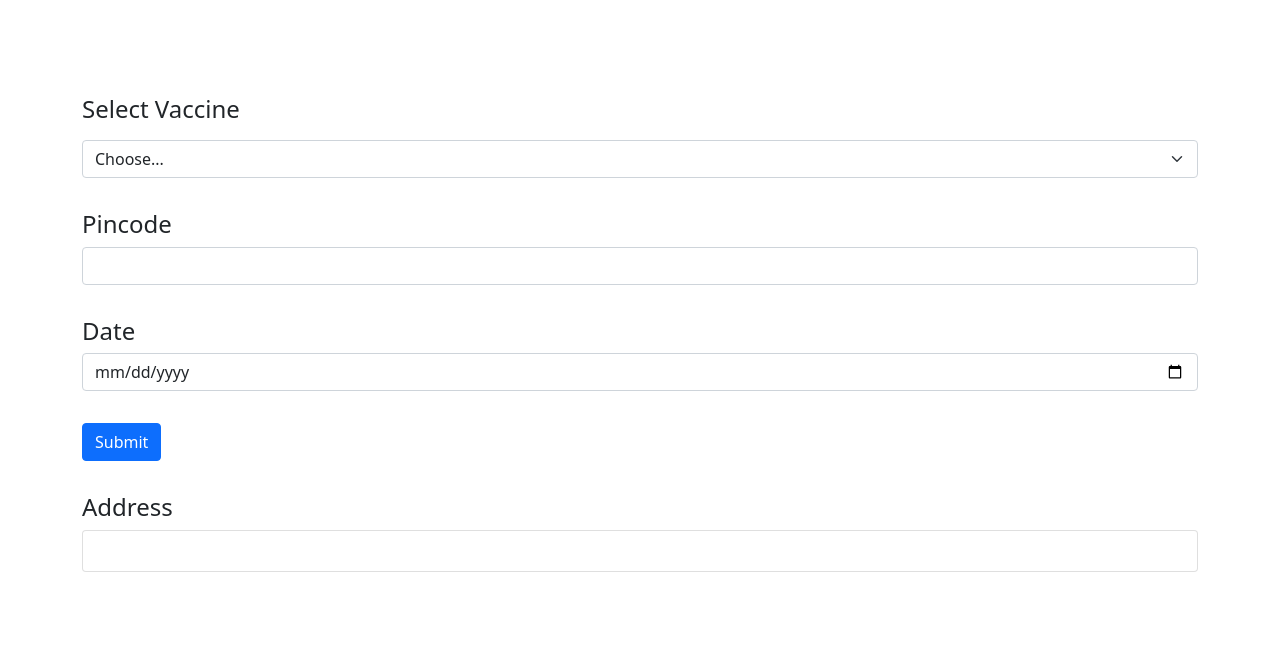
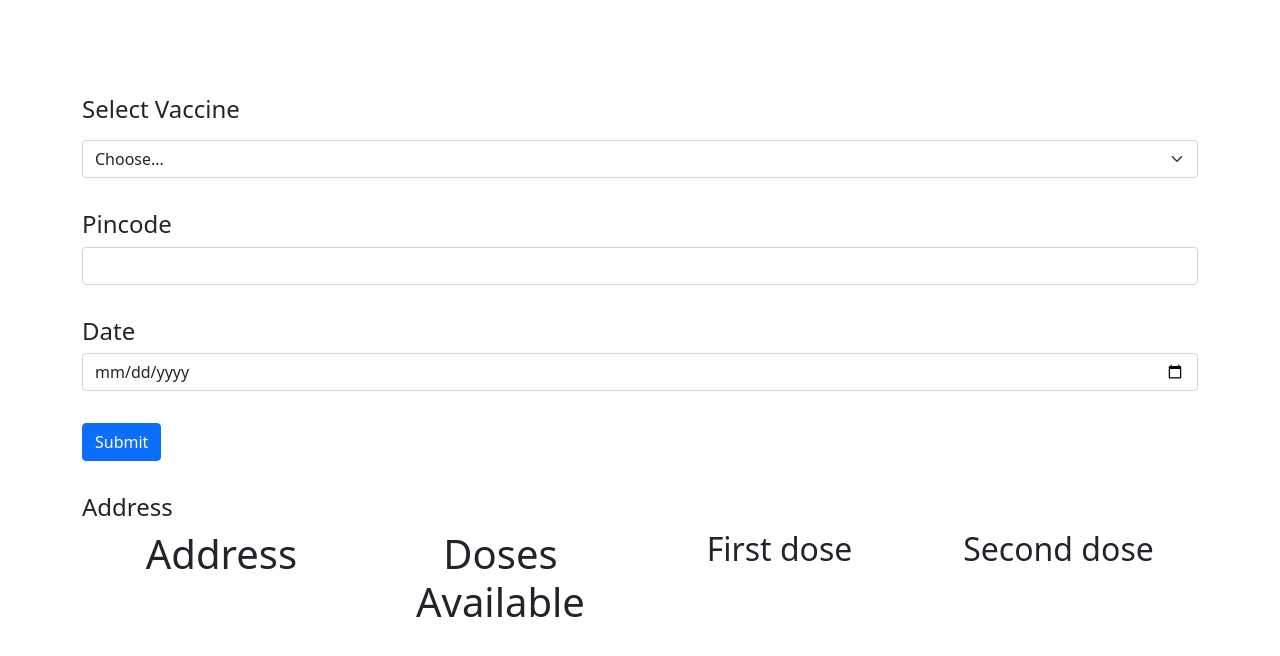
Before and after one commit to dholendar14/cowin, a Flask app: page / in a window 1280 px wide. Shown: the part 57-713 px from the top of the page. Run offline with Flask 2, Linux system fonts and the light colour scheme.

Commit message:
made some changes

```diff
--- a/main.py
+++ b/main.py
@@ -10,39 +10,36 @@
 
 URL = "https://cdn-api.co-vin.in/api/v2/appointment/sessions/public/findByPin"
 
-def Cowin_api(pincode,vaccine,date):
+def Cowin_api(pincode,vaccine,new_date):
     response = requests.get(URL,
         params={
             "pincode" : pincode,
-            "date" : date,
+            "date" : new_date,
             "vaccine" : vaccine,
             "age" : "45"
     })
     data = response.json()
-    counter = 0
-    print("\t\tADDRESS\t\t\t\tAVAILABLE SLOTS")
+    l = []
     for i in range(0,len(data['sessions'])):
         if(data['sessions'][i]['available_capacity'] > 0 and data['sessions'][i]['min_age_limit'] <= 45):
-            print(str(data['sessions'][i]['address']) +","+str(data['sessions'][i]['available_capacity'])+","+str(data['sessions'][i]['available_capacity_dose1'])+","+str(data['sessions'][i]['available_capacity_dose1']))
-            return(str(data['sessions'][i]['address']) +","+str(data['sessions'][i]['available_capacity'])+","+str(data['sessions'][i]['available_capacity_dose1'])+","+str(data['sessions'][i]['available_capacity_dose1']))
-
+            res = (str(data['sessions'][i]['address']),str(data['sessions'][i]['available_capacity']),str(data['sessions'][i]['available_capacity_dose1']),str(data['sessions'][i]['available_capacity_dose2']))
+            l.append(res)
+        print(l)
+    return l
 
 
 @app.route('/',methods= ["GET","POST"])
 def index():
-    result = []
     if request.method == "POST":
         vaccine = request.form["Vaccine"]
         pincode = request.form["pin_code"]
         date = request.form["Date"]
         new_date = re.sub(r'(\d{4})-(\d{1,2})-(\d{1,2})', '\\3-\\2-\\1', date)
         result = Cowin_api(pincode,vaccine,new_date)
-        l = result.split(",")
-        print(l[0])
-        return render_template("index.html",address = l[0], dose = l[1])
+        return render_template("index.html",res = result)
     else:
         return render_template("index.html")
 
 
 if __name__ == '__main__':
-    app.run(debug=True)
+    app.run(use_reloader = True,debug=True)
--- a/templates/index.html
+++ b/templates/index.html
@@ -61,9 +61,47 @@
         <h4>Address</h4>
         <div class="container ">
         </div>
-        <div class="card">
-            <div class="card-body">
-                <h2>{{address}} {{dose}}</h2>
+
+        <div class="container">
+            <div class="row">
+                <div class="col">
+                    <h1 class="text-center">Address</h1>
+                </div>
+                <div class="col">
+                    <h1 class="text-center">Doses Available</h1>
+                </div>
+                <div class="col">
+                    <h2 class="text-center" >First dose</h2>
+                </div>
+                <div class="col">
+                    <h2 class="text-center" >Second dose</h2>
+                </div>
+            </div>
+        </div>
+        <div class="container">
+            <div class="row">
+                <div class="col">
+                    {%for i in res%}
+                        <p class="text-center" >{{i[0]}}</p>
+                    {%endfor%}
+                </div>
+                <div class="col">
+                    {%for i in res%}
+                        <p class="text-center" >{{i[1]}}</p>
+                    {%endfor%}
+                </div>
+
+                <div class="col">
+                    {%for i in res%}
+                        <p class="text-center" >{{i[2]}}</p>
+                    {%endfor%}
+                </div>
+                <div class="col">
+                    {%for i in res%}
+                        <p class="text-center" >{{i[3]}}</p>
+                    {%endfor%}
+                </div>
+
             </div>
         </div>
     </div>
```
